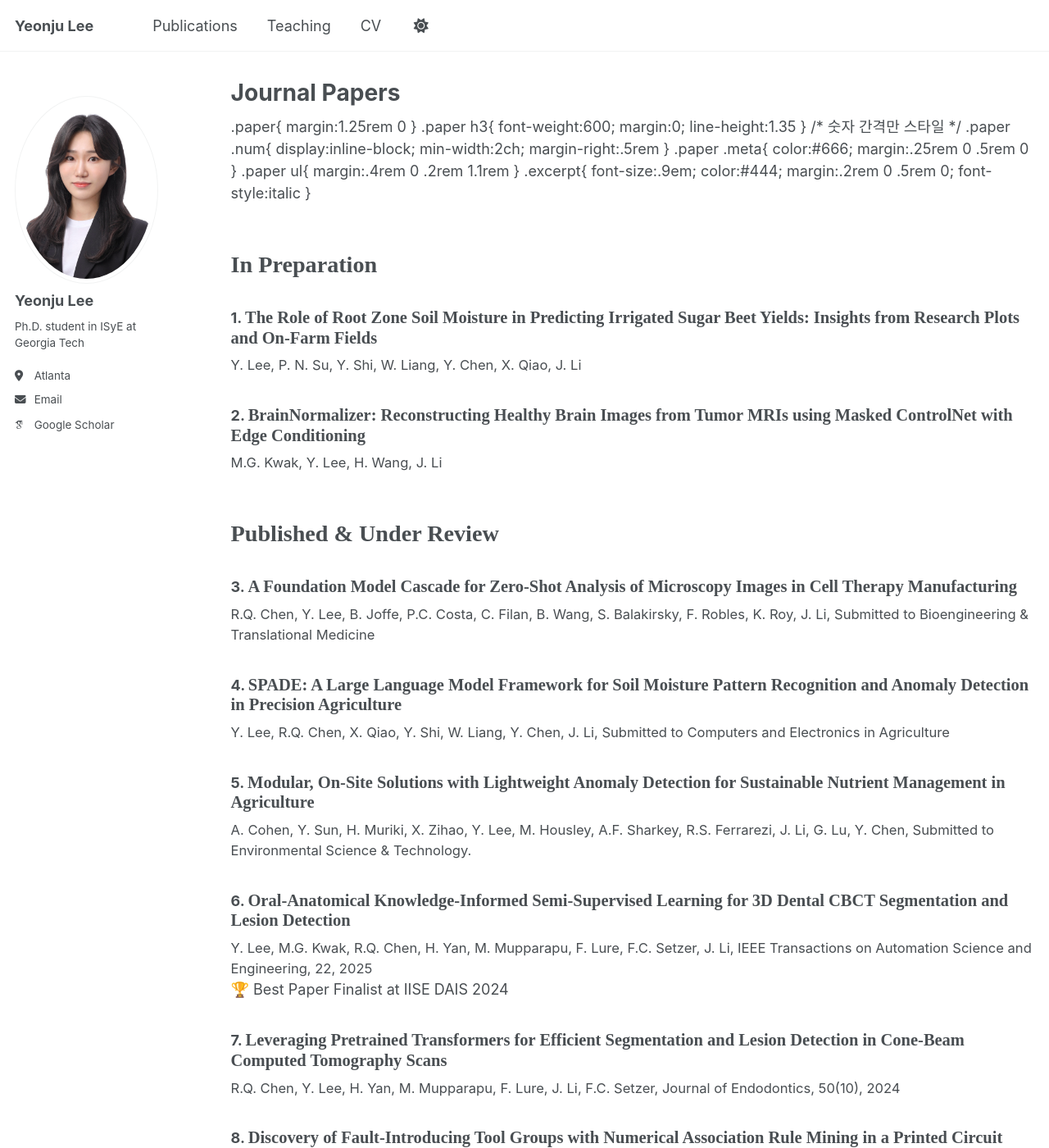
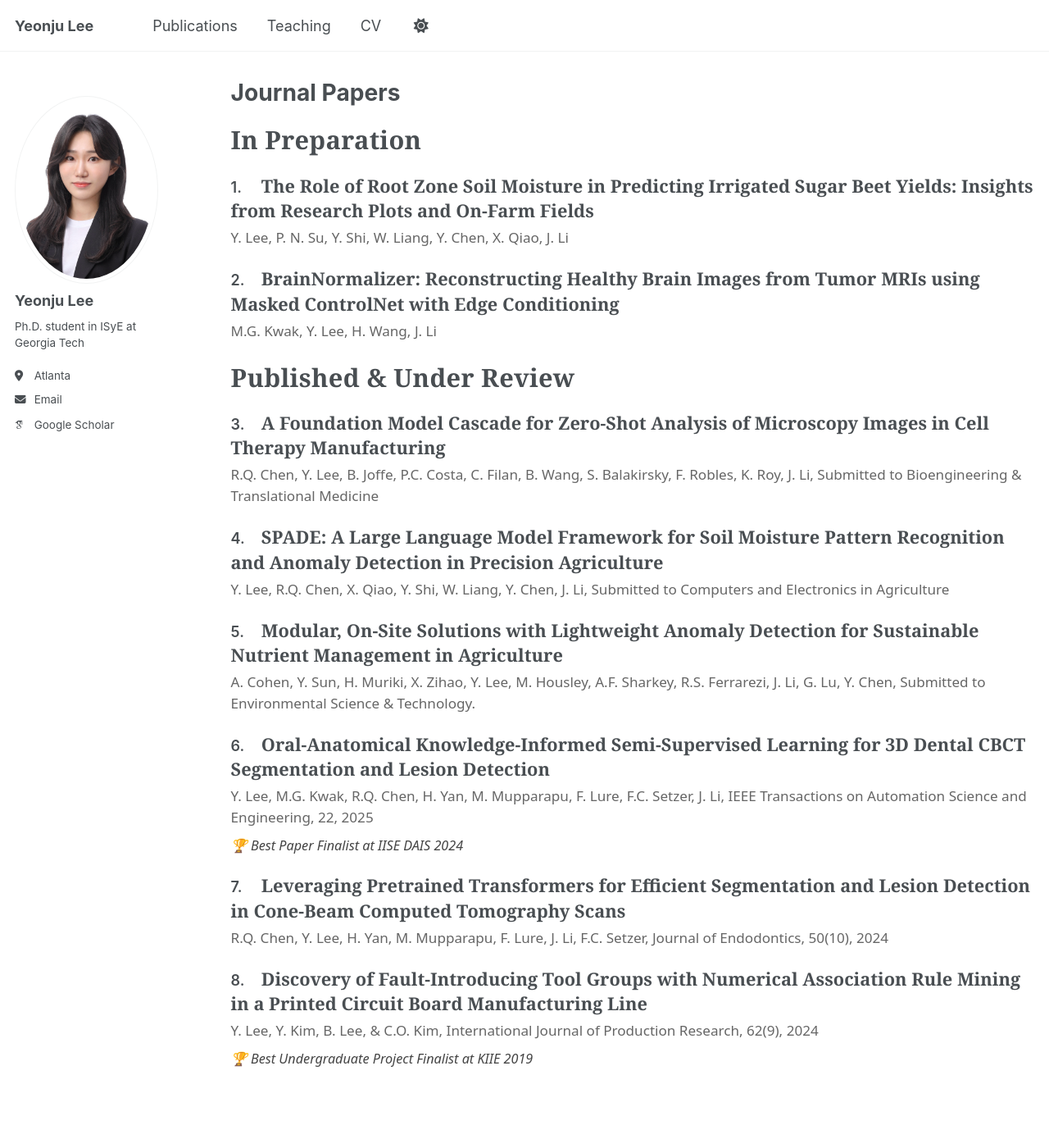
Before and after one commit to ylee845/ylee845.github.io, a Jekyll site: the page built from _pages/publications.html, in a window 1280 px wide and 1400 px high. Shown: the whole window at 82% size. Built offline with Jekyll 4.4.1, drawn with Linux system fonts in a browser that asks for light colours; some web fonts are replaced; a script that is not in the unit is left out.

Commit message:
Update publications.html

```diff
--- a/_pages/publications.html
+++ b/_pages/publications.html
@@ -16,26 +16,37 @@ author_profile: true
     content: none !important;
     counter-increment: none !important;
   }
-<style>
-/* 기존에 있던 코드 밑에 추가 */
-body {
-  font-family: "Inter", sans-serif;
+  /* 섹션 제목 */
+.pubs h2 {
+  font-family: "Playfair Display", Georgia, serif;
+  font-weight: 700;
+  font-size: clamp(1.6rem, 2.4vw, 2.1rem);
+  margin: 1.4rem 0 0.7rem;
+  letter-spacing: 0.3px;
 }
-.pubs h2 {
-  font-family: "Merriweather", serif;
-  font-size: clamp(1.5rem, 2.2vw, 2rem);
+
+/* 논문 제목 */
+.paper h3 .title {
+  font-family: "Playfair Display", Georgia, serif;
+  font-weight: 700;
+  font-size: clamp(1.1rem, 1.7vw, 1.35rem);
+  line-height: 1.4;
 }
-.paper h3 .title {
-  font-family: "Merriweather", serif;
-  font-size: clamp(1.05rem, 1.6vw, 1.3rem);
+
+/* 저자/저널 정보 */
+.paper .meta {
+  font-family: "Source Sans 3", system-ui, sans-serif;
+  font-size: clamp(0.95rem, 1.3vw, 1.05rem);
+  color: #555;
 }
-.paper .meta {
-  font-family: "Inter", sans-serif;
-  font-size: clamp(0.92rem, 1.2vw, 1rem);
+
+/* 요약 부분 */
+.excerpt {
+  font-family: "Source Sans 3", system-ui, sans-serif;
+  font-size: clamp(0.9rem, 1.2vw, 1rem);
+  color: #444;
+  font-style: italic;
 }
-</style>
-
-
   .paper{ margin:1.25rem 0 }
   .paper h3{ font-weight:600; margin:0; line-height:1.35 }
   /* 숫자 간격만 스타일 */
```
